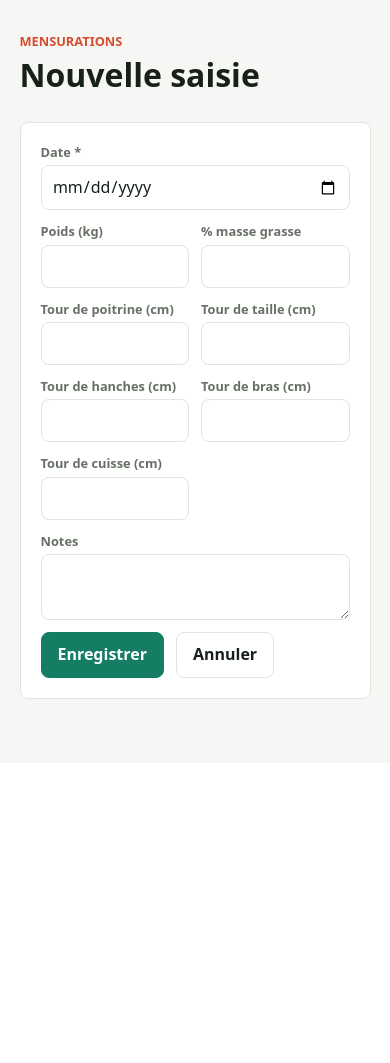
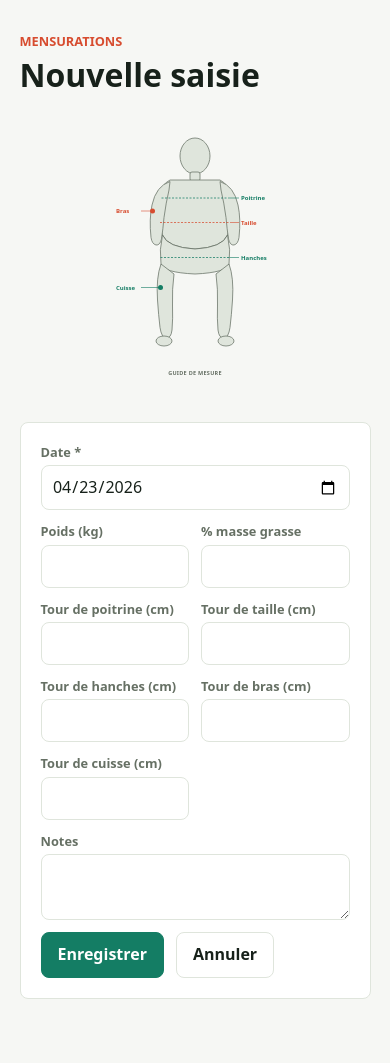
Before and after one commit to CyrilleNantes/sport-app, a Django app: page /mensurations/ajouter/ in a window 390 px wide. Shown: the part 89-1152 px from the top of the page. Before the commit the page ends 788 px from the top, so only its background shows below. Run offline with Django 5.2, Linux system fonts and the light colour scheme.

Commit message:
Fix date field empty on edit + add body measurement visual guide
- Add format=%Y-%m-%d to MensurationForm DateInput so existing dates
  render correctly in the browser date picker when editing a record
- Create body_guide.svg with labelled silhouette (Poitrine, Taille,
  Hanches, Bras, Cuisse) and colour-coded dashed measurement lines
- Update mensuration_form.html to 2-column layout (form left, guide right)
  with responsive stacking below 720 px

Co-Authored-By: Claude Sonnet 4.6 <noreply@anthropic.com>

```diff
--- a/workouts/forms.py
+++ b/workouts/forms.py
@@ -72,7 +72,7 @@ class MensurationForm(forms.ModelForm):
             "notes",
         ]
         widgets = {
-            "date": forms.DateInput(attrs={"type": "date"}),
+            "date": forms.DateInput(attrs={"type": "date"}, format="%Y-%m-%d"),
             "poids": forms.NumberInput(attrs={"step": "0.1", "inputmode": "decimal"}),
             "tour_poitrine": forms.NumberInput(attrs={"step": "0.5", "inputmode": "decimal"}),
             "tour_taille": forms.NumberInput(attrs={"step": "0.5", "inputmode": "decimal"}),
--- a/workouts/static/workouts/styles.css
+++ b/workouts/static/workouts/styles.css
@@ -493,6 +493,41 @@ textarea {
   gap: 0.25rem;
 }
 
+/* ── Mensuration form layout ─────────────────────────────── */
+
+.mensuration-form-layout {
+  display: grid;
+  gap: 2rem;
+  grid-template-columns: 1fr auto;
+  align-items: start;
+}
+
+.mensuration-guide-panel {
+  display: flex;
+  flex-direction: column;
+  align-items: center;
+  padding-top: 0.5rem;
+}
+
+.body-guide-img {
+  width: 200px;
+  height: auto;
+}
+
+@media (max-width: 720px) {
+  .mensuration-form-layout {
+    grid-template-columns: 1fr;
+  }
+
+  .mensuration-guide-panel {
+    order: -1;
+  }
+
+  .body-guide-img {
+    width: 160px;
+  }
+}
+
 /* ── Pages d'erreur ───────────────────────────────────────── */
 
 .error-page {
--- a/workouts/templates/workouts/mensuration_form.html
+++ b/workouts/templates/workouts/mensuration_form.html
@@ -1,4 +1,5 @@
 {% extends "workouts/base.html" %}
+{% load static %}
 
 {% block title %}{{ titre }} — Mensurations{% endblock %}
 
@@ -10,7 +11,9 @@
   </div>
 </section>
 
-<div class="panel narrow">
+<div class="mensuration-form-layout">
+  <!-- Form panel -->
+  <div class="panel">
     <form method="post" class="form stack">
       {% csrf_token %}
 
@@ -61,4 +64,10 @@
       </div>
     </form>
   </div>
+
+  <!-- Visual guide -->
+  <div class="mensuration-guide-panel">
+    <img src="{% static 'workouts/body_guide.svg' %}" alt="Guide visuel des mesures" class="body-guide-img">
+  </div>
+</div>
 {% endblock %}
```
Also changed, not shown: workouts/static/workouts/body_guide.svg (added). Lines whose indentation alone changed are shown as unchanged.
